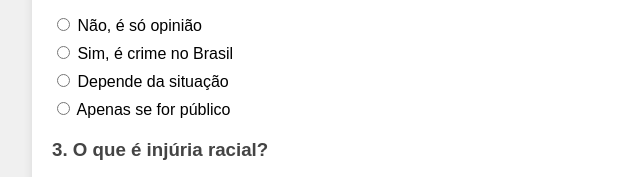
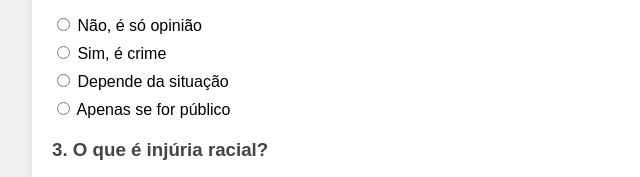
Before and after one commit to JcWerner/r, a plain HTML site: page index.html in a window 1280 px wide. Shown: the part 310-487 px from the top of the page, 188-828 px from the left. Drawn offline with Linux system fonts and the light colour scheme.

Commit message:
Update index.html

```diff
--- a/index.html
+++ b/index.html
@@ -68,7 +68,7 @@
       <div class="question">
         <h3>2. Racismo é crime?</h3>
         <div class="options">
-          <label><input type="radio" name="q2" value="a"> Não, é só opinião</label><label><input type="radio" name="q2" value="b"> Sim, é crime no Brasil</label><label><input type="radio" name="q2" value="c"> Depende da situação</label><label><input type="radio" name="q2" value="d"> Apenas se for público</label>
+          <label><input type="radio" name="q2" value="a"> Não, é só opinião</label><label><input type="radio" name="q2" value="b"> Sim, é crime </label><label><input type="radio" name="q2" value="c"> Depende da situação</label><label><input type="radio" name="q2" value="d"> Apenas se for público</label>
         </div>
       </div>
 
```
